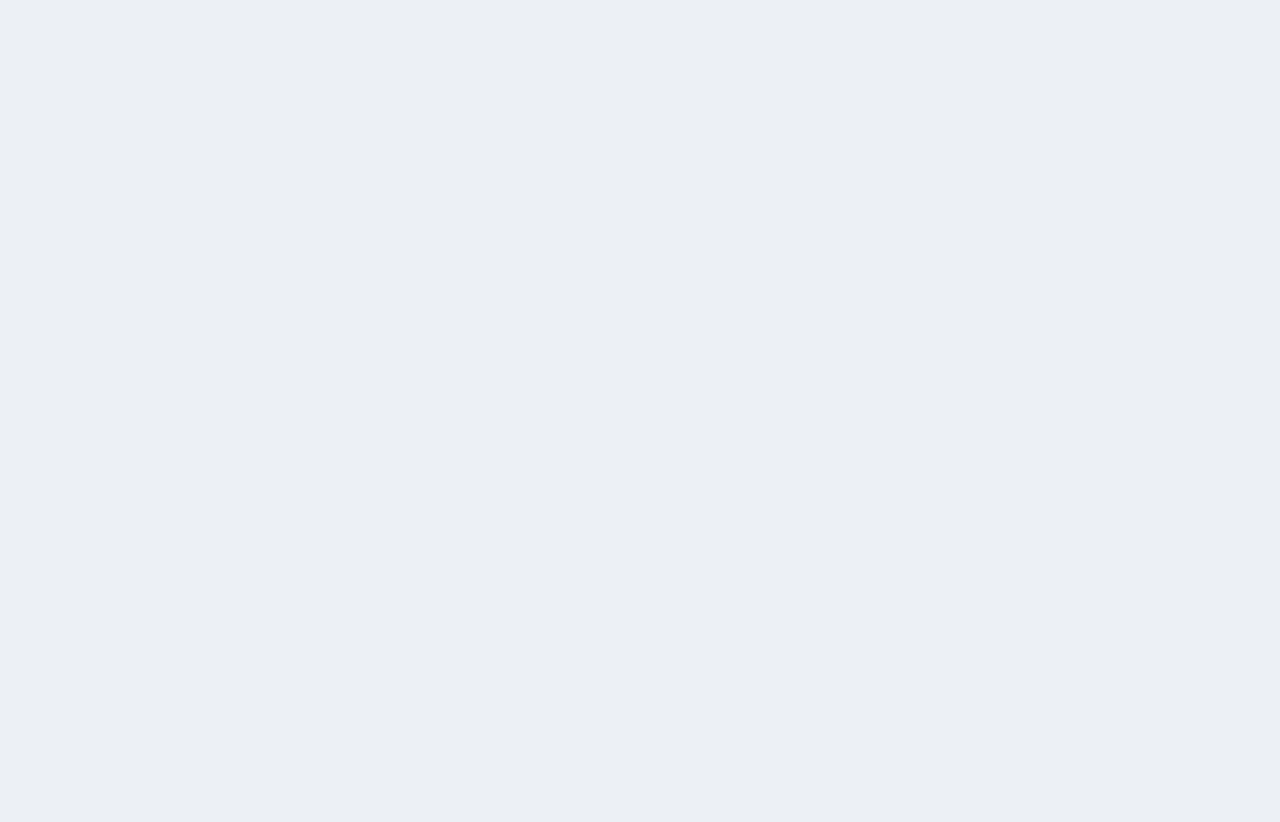
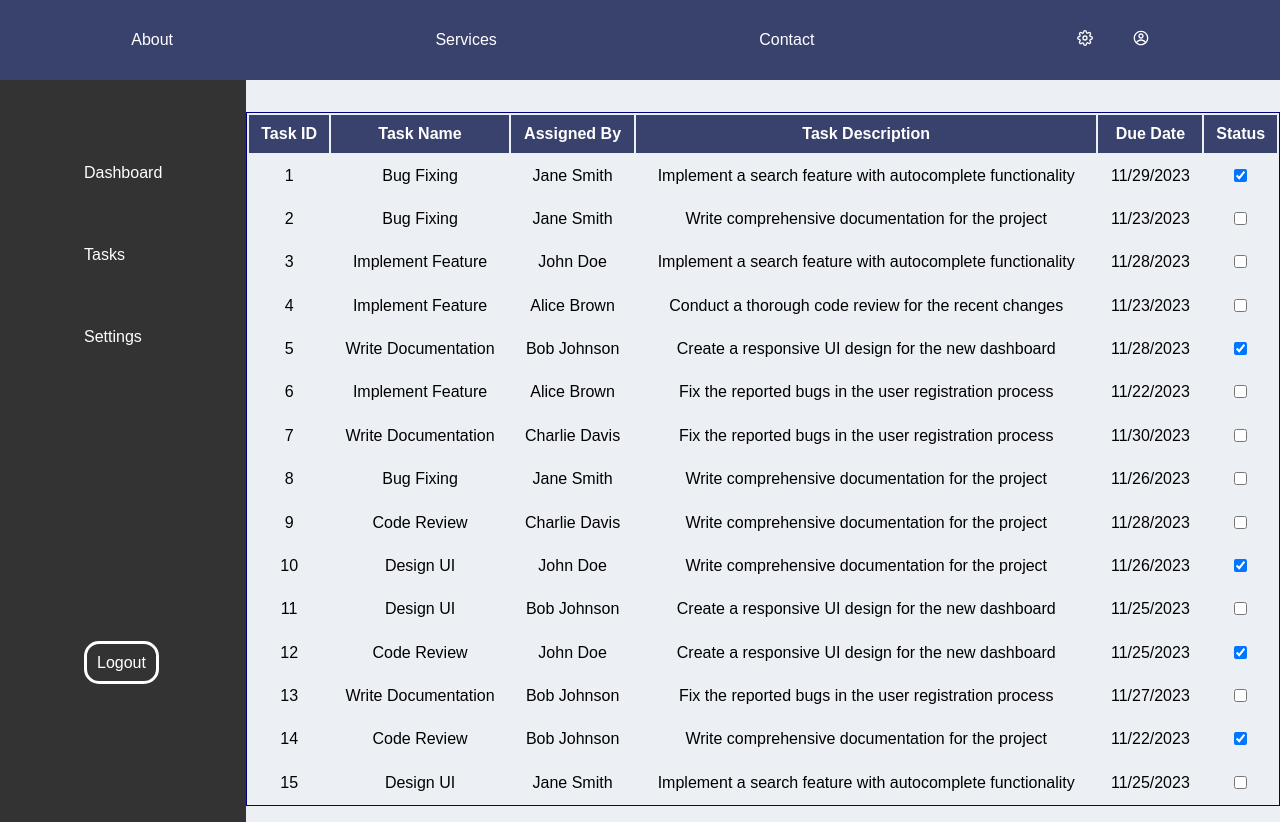
Before and after one commit to Irish011/Appraise-Me-Now, a React (Create React App) app in the folder Desktop/react/appraisemenow/: page /tasks in a window 1280 px wide. Before the commit this address had no page. Before the commit the page ends 800 px from the top, so only its background shows below. Built offline with nearby package versions, Linux system fonts and the light colour scheme.

Commit message:
client panel

```diff
--- a/Desktop/react/appraisemenow/src/App.js
+++ b/Desktop/react/appraisemenow/src/App.js
@@ -1,4 +1,6 @@
 import './App.css';
+import Task from './View/Task';
+
 
 function App() {
   return (
--- a/Desktop/react/appraisemenow/src/Styles/Piechart.css
+++ b/Desktop/react/appraisemenow/src/Styles/Piechart.css
@@ -1,6 +1,7 @@
 .piechart{
-    padding-left: 15rem;
+    margin: 1rem auto;
+    /* padding-left: 15rem; */
     flex-direction: row;
-    height: 30rem;
-    width: 30rem;
+    height: 23rem;
+    width: 23rem;
 }
--- a/Desktop/react/appraisemenow/src/Styles/Sidebar.css
+++ b/Desktop/react/appraisemenow/src/Styles/Sidebar.css
@@ -5,7 +5,7 @@
     color: #fff;
     padding: 20px;
     text-align: left;
-    height: 100vh;
+    height: 43.9rem;
   }
 
   .sidebar ul {
--- a/Desktop/react/appraisemenow/src/View/Dashboard.jsx
+++ b/Desktop/react/appraisemenow/src/View/Dashboard.jsx
@@ -1,4 +1,4 @@
-import React from "react";
+import {React, useEffect, useState} from "react";
 import '../Styles/Dashboard.css';
 import Navbar from './Navbar';
 import PieChart from './PieChart';
@@ -6,12 +6,60 @@ import Sidebar from './Sidebar';
 
 
 function Dashboard(){
+    const [currentDateTime, setCurrentDateTime] = useState(new Date());
+
+    const tableData = [
+        { column1: 'Data 1', column2: 'Value 1', column3: 'Data 5', column4: <input type="checkbox" name="name1" value="1"/>},
+        { column1: 'Data 2', column2: 'Value 2', column3: 'Data 5', column4: <input type="checkbox" name="name2" value="2"/>},
+        { column1: 'Data 3', column2: 'Value 3', column3: 'Data 5', column4: <input type="checkbox" name="name3" value="3"/>},
+      ];
+
+  useEffect(() => {
+    // Update date and time every second
+    const intervalId = setInterval(() => {
+      setCurrentDateTime(new Date());
+    }, 1000);
+
+    // Cleanup the interval when the component is unmounted
+    return () => clearInterval(intervalId);
+  }, []); // The empty dependency array ensures the effect runs only once when the component mounts
+
+  const currentDate = currentDateTime.toLocaleDateString();
+  const currentTime = currentDateTime.toLocaleTimeString();
+
     return(
         <>
         <Navbar/>
         <div className="Dashboard">
             <Sidebar/>
+            <div style = {{display:"flex",flexDirection: "column", width: '100%'}}>
+            <span style={{margin: "0 auto" , fontFamily: "Roboto"}}>
+            <h1>DATE: {currentDate} , TIME: {currentTime}</h1>
+            </span>
             <PieChart/>
+            <div className="tableDashboard" style={{margin: '0 1rem'}}>
+                <table border='1' style={{width: '100%' , margin: "2rem 0 1rem 0"}}>
+                    <thead>
+                        <tr>
+                            <th> Task ID</th>
+                            <th> Task Description</th>
+                            <th> Task Date</th>
+                            <th> Task Status</th>
+                        </tr>
+                    </thead>
+                    <tbody>
+                        {tableData.map((row, index) => (
+                            <tr key={index}>
+                            <td>{row.column1}</td>
+                            <td>{row.column2}</td>
+                            <td>{row.column3}</td>
+                            <td>{row.column4}</td>
+                            </tr>
+                        ))}
+                    </tbody>
+                </table>
+            </div>
+            </div>
         </div>
 
         </>
--- a/Desktop/react/appraisemenow/src/View/Login.jsx
+++ b/Desktop/react/appraisemenow/src/View/Login.jsx
@@ -24,12 +24,14 @@ const Login = () => {
         if(res.data=="exist"){
           history("/dashboard",{state:{id:email}})
         }else if(res.data=="notexist"){
-          alert("User not exist");
+          history("/dashboard",{state:{id:email}})
+          // alert("User not exist");
           console.log("No user");
         }
       })
       .catch(e=>{
-        alert("Wrong details")
+        // alert("Wrong details")
+        history("/dashboard",{state:{id:email}})
         console.log(e);
       })
     }catch(e){
--- a/Desktop/react/appraisemenow/src/View/Navbar.jsx
+++ b/Desktop/react/appraisemenow/src/View/Navbar.jsx
@@ -11,7 +11,7 @@ function Navbar(){
         <div>
          <nav class="navbar">
         <ul>
-            <li><a href="#">Home</a></li>
+            {/* <li><a href="#">Home</a></li> */}
             <li><a href="#">About</a></li>
             <li><a href="#">Services</a></li>
             <li><a href="#">Contact</a></li>
--- a/Desktop/react/appraisemenow/src/View/PieChart.jsx
+++ b/Desktop/react/appraisemenow/src/View/PieChart.jsx
@@ -17,11 +17,11 @@ const PieChart = () => {
     chartRef.current = new Chart(ctx, {
       type: 'pie',
       data: {
-        labels: ['Task Assigned', 'Task Completed', 'Task Pending'],
+        labels: ['Task Completed', 'Task Pending'],
         datasets: [
           {
-            data: [30, 40, 20],
-            backgroundColor: ['#FF6384', '#36A2EB', '#FFCE56'],
+            data: [40, 60],
+            backgroundColor: ['#36A2EB', '#FFCE56'],
           },
         ],
       },
@@ -30,7 +30,7 @@ const PieChart = () => {
 
   return (
     <div className='piechart'>
-      <h2>Pie Chart</h2>
+      {/* <h2>Pie Chart</h2> */}
       <canvas id="myPieChart" width="100" height="100"></canvas>
     </div>
   );
--- a/Desktop/react/appraisemenow/src/View/Sidebar.jsx
+++ b/Desktop/react/appraisemenow/src/View/Sidebar.jsx
@@ -1,13 +1,25 @@
 import React from 'react';
+import { Link, useNavigate } from 'react-router-dom';
 import '../Styles/Sidebar.css';
+import Login from './Login';
 
 function Sidebar() {
+  const navigate = useNavigate();
+
+  const handleLogout = () => {
+
+    navigate('/login');
+  };
+
   return (
     <div className="sidebar">
       <ul>
-        <li><a href="#">Dashboard</a></li>
-        <li><a href="#">Messages</a></li>
-        <li><a href="#">Settings</a></li>
+        <li><Link to="/dashboard">Dashboard</Link></li>
+        <li><Link to="/tasks">Tasks</Link></li>
+        {/* <li><Link to="/tasks">Assign Tasks</Link></li> */}
+        <li><Link to="/settings">Settings</Link></li>
+        <br/><br/><br/><br/><br/><br/><br/><br/><br/><br/><br/><br/><br/>
+        <li><a href="#" onClick={handleLogout} style={{ border: "solid white", padding: '10px', borderRadius: '15px' }}>Logout</a></li>
       </ul>
     </div>
   );
--- /dev/null
+++ b/Desktop/react/appraisemenow/src/View/Table.jsx
@@ -0,0 +1 @@
+import React from "react";
--- /dev/null
+++ b/Desktop/react/appraisemenow/src/View/Task.jsx
@@ -0,0 +1,101 @@
+import React from 'react';
+import styled from 'styled-components';
+import Navbar from './Navbar';
+import Sidebar from './Sidebar';
+
+const StyledTable = styled.table`
+  width: 100%;
+  margin: 2rem 0 1rem 0;
+  border: 1px solid navy;
+`;
+
+const StyledTh = styled.th`
+  background-color:  rgb(57, 65, 109);
+  color: white;
+  padding: 10px;
+`;
+
+const StyledTd = styled.td`
+  padding: 10px;
+  text-align: center;
+`;
+
+const StyledCheckbox = styled.input`
+  margin-right: 5px;
+`;
+
+const getRandomName = () => {
+  const names = ['John Doe', 'Jane Smith', 'Bob Johnson', 'Alice Brown', 'Charlie Davis'];
+  return names[Math.floor(Math.random() * names.length)];
+};
+
+const getRandomTaskName = () => {
+  const taskNames = ['Design UI', 'Implement Feature', 'Bug Fixing', 'Code Review', 'Write Documentation'];
+  return taskNames[Math.floor(Math.random() * taskNames.length)];
+};
+
+const getRandomDescription = () => {
+  const descriptions = [
+    'Create a responsive UI design for the new dashboard',
+    'Implement a search feature with autocomplete functionality',
+    'Fix the reported bugs in the user registration process',
+    'Conduct a thorough code review for the recent changes',
+    'Write comprehensive documentation for the project',
+  ];
+  return descriptions[Math.floor(Math.random() * descriptions.length)];
+};
+
+const getRandomDueDate = () => {
+  const currentDate = new Date();
+  const randomDays = Math.floor(Math.random() * 10);
+  const dueDate = new Date(currentDate.getTime() + randomDays * 24 * 60 * 60 * 1000);
+  return dueDate.toLocaleDateString();
+};
+
+const getRandomStatus = () => Math.random() < 0.5;
+
+const Task = () => {
+  const tableData = Array.from({ length: 15 }, (_, index) => ({
+    taskID: index + 1,
+    taskName: getRandomTaskName(),
+    assignedBy: getRandomName(),
+    taskDescription: getRandomDescription(),
+    dueDate: getRandomDueDate(),
+    status: <StyledCheckbox type="checkbox" defaultChecked={getRandomStatus()} />,
+  }));
+
+  return (
+    <>
+        <Navbar/>
+      <div className="Dashboard" style={{ margin: '0' }} >
+        <Sidebar/>
+        <StyledTable>
+          <thead>
+            <tr>
+              <StyledTh>Task ID</StyledTh>
+              <StyledTh>Task Name</StyledTh>
+              <StyledTh>Assigned By</StyledTh>
+              <StyledTh>Task Description</StyledTh>
+              <StyledTh>Due Date</StyledTh>
+              <StyledTh>Status</StyledTh>
+            </tr>
+          </thead>
+          <tbody>
+            {tableData.map((row, index) => (
+              <tr key={index}>
+                <StyledTd>{row.taskID}</StyledTd>
+                <StyledTd>{row.taskName}</StyledTd>
+                <StyledTd>{row.assignedBy}</StyledTd>
+                <StyledTd>{row.taskDescription}</StyledTd>
+                <StyledTd>{row.dueDate}</StyledTd>
+                <StyledTd>{row.status}</StyledTd>
+              </tr>
+            ))}
+          </tbody>
+        </StyledTable>
+      </div>
+    </>
+  );
+};
+
+export default Task;
--- a/Desktop/react/appraisemenow/src/index.css
+++ b/Desktop/react/appraisemenow/src/index.css
@@ -1,8 +1,8 @@
 body {
   margin: 0;
-  font-family: -apple-system, BlinkMacSystemFont, 'Segoe UI', 'Roboto', 'Oxygen',
+  /* font-family: -apple-system, BlinkMacSystemFont, 'Segoe UI', 'Roboto', 'Oxygen',
     'Ubuntu', 'Cantarell', 'Fira Sans', 'Droid Sans', 'Helvetica Neue',
-    sans-serif;
+    sans-serif; */
   -webkit-font-smoothing: antialiased;
   -moz-osx-font-smoothing: grayscale;
 }
--- a/Desktop/react/appraisemenow/src/index.js
+++ b/Desktop/react/appraisemenow/src/index.js
@@ -3,22 +3,28 @@ import ReactDOM from 'react-dom/client';
 import './index.css';
 import App from './App';
 import reportWebVitals from './reportWebVitals';
-import { BrowserRouter as Router, Route, Routes, Navigate } from 'react-router-dom';
+import { BrowserRouter as Router, Routes, Route, Navigate } from 'react-router-dom';
 import Dashboard from './View/Dashboard';
 import Login from './View/Login';
+import Task from './View/Task';
 
 // const jwt = require('jsonwebtoken')
 
 const root = ReactDOM.createRoot(document.getElementById('root'));
 root.render(
+  <>
   <Router>
     <App />
     <Routes>
+
       <Route path="/" element={<Navigate to="/login" replace/>}/>
       <Route path="/login" element={<Login/>}/>
       <Route path="/dashboard" element={<Dashboard/>} />
-    </Routes>
+      <Route path="/tasks" element={<Task />} />
+      </Routes>
+
   </Router>
+  </>
 );
 
 // If you want to start measuring performance in your app, pass a function
```
